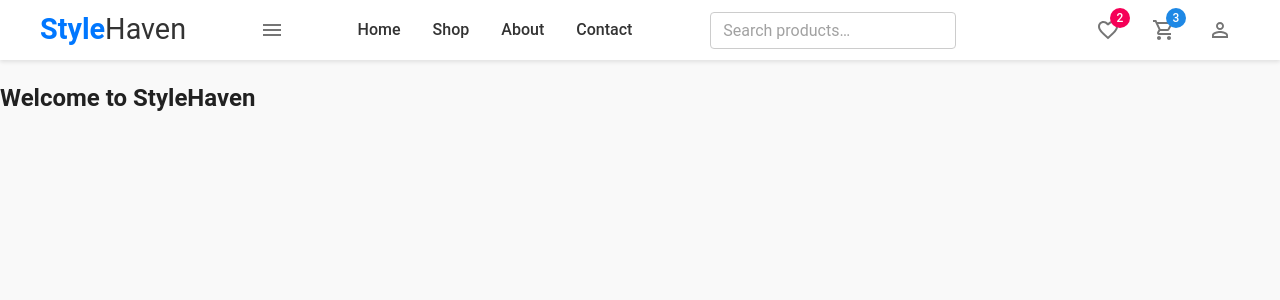
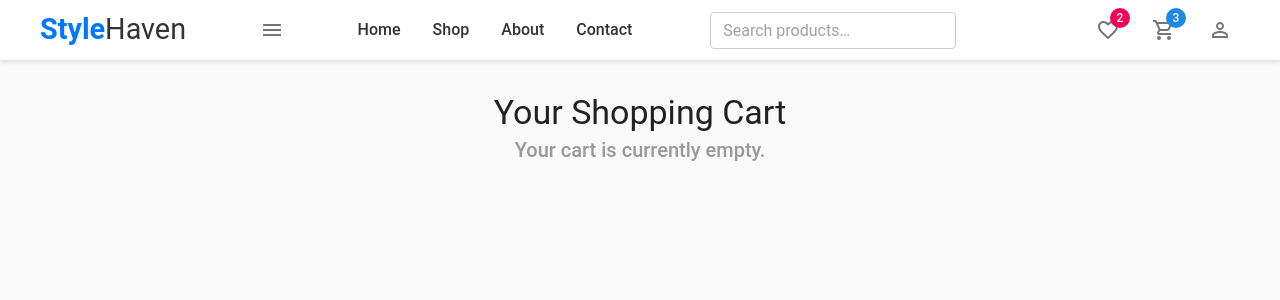
Before and after one commit to Bogita588/StyleHaven, a React (Vite) app: page /cart in a window 1280 px wide. Shown: the top 300 px of the page. Built offline with nearby package versions, Linux system fonts and the light colour scheme.

Commit message:
Add pages

```diff
--- a/src/pages/Cart/Cart.css
+++ b/src/pages/Cart/Cart.css
@@ -0,0 +1,37 @@
+.cart-page {
+  padding: 2rem 1rem;
+  max-width: 1200px;
+  margin: auto;
+}
+
+.cart-title {
+  font-weight: 600;
+  margin-bottom: 2rem;
+  text-align: center;
+}
+
+.cart-empty {
+  text-align: center;
+  margin-top: 3rem;
+  color: #999;
+}
+
+.cart-items-grid {
+  margin-bottom: 2rem;
+}
+
+.cart-summary {
+  padding: 1.5rem;
+  max-width: 400px;
+  margin: 0 auto;
+  text-align: center;
+  border-radius: 12px;
+}
+
+.cart-actions {
+  margin-top: 1.5rem;
+  display: flex;
+  justify-content: space-between;
+  flex-wrap: wrap;
+  gap: 0.5rem;
+}
--- a/src/pages/Cart/Cart.jsx
+++ b/src/pages/Cart/Cart.jsx
@@ -1,14 +1,84 @@
-// Example: src/pages/Home/Home.jsx
 import React from 'react';
+import { useDispatch, useSelector } from 'react-redux';
+import { Typography, Button, Grid, Divider, Box, Paper } from '@mui/material';
+import CartItem from '../../components/CartItem/CartItem';
+import {
+  removeFromCart,
+  increaseQuantity,
+  decreaseQuantity,
+  clearCart,
+} from '../../redux/cartSlice';
+
 import './Cart.css';
 
-function Cart() {
+const Cart = () => {
+  const dispatch = useDispatch();
+  const cartItems = useSelector((state) => state.cart.items);
+
+  const handleIncrease = (item) => {
+    dispatch(increaseQuantity({ id: item.id }));
+  };
+
+  const handleDecrease = (item) => {
+    dispatch(decreaseQuantity({ id: item.id }));
+  };
+
+  const handleRemove = (item) => {
+    dispatch(removeFromCart({ id: item.id }));
+  };
+
+  const handleClearCart = () => {
+    dispatch(clearCart());
+  };
+
+  const total = cartItems.reduce((acc, item) => acc + item.price * item.quantity, 0);
+
   return (
-    <main className="home">
-      <h2>Welcome to StyleHaven</h2>
-      {/* Add HeroBanner, Featured, etc */}
-    </main>
+    <Box className="cart-page">
+      <Typography variant="h4" className="cart-title">
+        Your Shopping Cart
+      </Typography>
+
+      {cartItems.length === 0 ? (
+        <Typography variant="h6" className="cart-empty">
+          Your cart is currently empty.
+        </Typography>
+      ) : (
+        <>
+          <Grid container spacing={2} className="cart-items-grid">
+            {cartItems.map((item) => (
+              <Grid item xs={12} md={6} lg={4} key={item.id}>
+                <CartItem
+                  item={item}
+                  onIncrease={handleIncrease}
+                  onDecrease={handleDecrease}
+                  onRemove={handleRemove}
+                />
+              </Grid>
+            ))}
+          </Grid>
+
+          <Paper elevation={3} className="cart-summary">
+            <Typography variant="h6">Cart Summary</Typography>
+            <Divider sx={{ my: 1 }} />
+            <Typography variant="body1">Total Items: {cartItems.length}</Typography>
+            <Typography variant="body1">
+              Total Price: <strong>${total.toFixed(2)}</strong>
+            </Typography>
+
+            <Box className="cart-actions">
+              <Button variant="outlined" color="error" onClick={handleClearCart}>
+                Clear Cart
+              </Button>
+              <Button variant="contained" color="primary">
+                Proceed to Checkout
+              </Button>
+            </Box>
+          </Paper>
+        </>
+      )}
+    </Box>
   );
-}
+};
 
 export default Cart;
--- a/src/pages/ProductDetails/ProductDetails.jsx
+++ b/src/pages/ProductDetails/ProductDetails.jsx
@@ -1,14 +1,19 @@
+// src/pages/ProductDetails/ProductDetails.jsx
 import React, { useEffect, useState } from 'react';
 import { useParams, Link } from 'react-router-dom';
 import axios from 'axios';
+import { useDispatch } from 'react-redux';
+import { addToCart } from '../../redux/cartSlice';
+import { addToWishlist } from '../../redux/wishlistSlice';
 import ProductCard from '../../components/ProductCard/ProductCard';
 import './ProductDetails.css';
 import { Button, Typography, CircularProgress } from '@mui/material';
 import FavoriteBorderIcon from '@mui/icons-material/FavoriteBorder';
 import ShoppingCartIcon from '@mui/icons-material/ShoppingCart';
 
-export default function ProductDetails({ onAddToCart, onAddToWishlist }) {
+export default function ProductDetails() {
   const { id } = useParams();
+  const dispatch = useDispatch();
   const [product, setProduct] = useState(null);
   const [relatedProducts, setRelatedProducts] = useState([]);
   const [loading, setLoading] = useState(true);
@@ -21,7 +26,6 @@ export default function ProductDetails({ onAddToCart, onAddToWishlist }) {
         setProduct(response.data);
 
         if (response.data?.category?.id) {
-          // Fetch related products from same category, exclude current product
           const relatedResponse = await axios.get(
             `https://api.escuelajs.co/api/v1/products?categoryId=${response.data.category.id}&limit=6`
           );
@@ -35,11 +39,19 @@ export default function ProductDetails({ onAddToCart, onAddToWishlist }) {
         setLoading(false);
       }
     };
+
     fetchProduct();
   }, [id]);
 
+  const handleAddToCart = () => {
+    dispatch(addToCart(product));
+  };
+
+  const handleAddToWishlist = () => {
+    dispatch(addToWishlist(product));
+  };
+
   if (loading) return <div className="loading"><CircularProgress /></div>;
-
   if (!product) return <div className="error">Product not found.</div>;
 
   return (
@@ -73,7 +85,7 @@ export default function ProductDetails({ onAddToCart, onAddToWishlist }) {
               variant="contained"
               color="primary"
               startIcon={<ShoppingCartIcon />}
-              onClick={() => onAddToCart(product)}
+              onClick={handleAddToCart}
               size="large"
             >
               Add to Cart
@@ -83,7 +95,7 @@ export default function ProductDetails({ onAddToCart, onAddToWishlist }) {
               variant="outlined"
               color="secondary"
               startIcon={<FavoriteBorderIcon />}
-              onClick={() => onAddToWishlist(product)}
+              onClick={handleAddToWishlist}
               size="large"
               sx={{ ml: 2 }}
             >
@@ -115,8 +127,8 @@ export default function ProductDetails({ onAddToCart, onAddToWishlist }) {
               <ProductCard
                 key={prod.id}
                 product={prod}
-                onAddToCart={onAddToCart}
-                onAddToWishlist={onAddToWishlist}
+                onAddToCart={() => dispatch(addToCart(prod))}
+                onAddToWishlist={() => dispatch(addToWishlist(prod))}
               />
             ))}
           </div>
--- a/src/pages/Shop/Shop.jsx
+++ b/src/pages/Shop/Shop.jsx
@@ -2,6 +2,7 @@
 import React, { useEffect } from 'react';
 import { useDispatch, useSelector } from 'react-redux';
 import { fetchProducts } from '../../redux/productSlice';
+import { addToCart } from '../../redux/cartSlice'; // ✅ Import this
 import ProductCard from '../../components/ProductCard/ProductCard';
 import './Shop.css';
 
@@ -13,6 +14,10 @@ const Shop = () => {
     dispatch(fetchProducts());
   }, [dispatch]);
 
+  const handleAddToCart = (product) => {
+    dispatch(addToCart(product)); // ✅ Dispatch the action
+  };
+
   return (
     <div className="shop-container">
       <h2 className="shop-title">Explore Our Latest Collection</h2>
@@ -23,7 +28,11 @@ const Shop = () => {
       <div className="products-grid">
         {status === 'succeeded' &&
           items.map((product) => (
-            <ProductCard key={product.id} product={product} />
+            <ProductCard
+              key={product.id}
+              product={product}
+              onAddToCart={handleAddToCart}
+            />
           ))}
       </div>
     </div>
```
